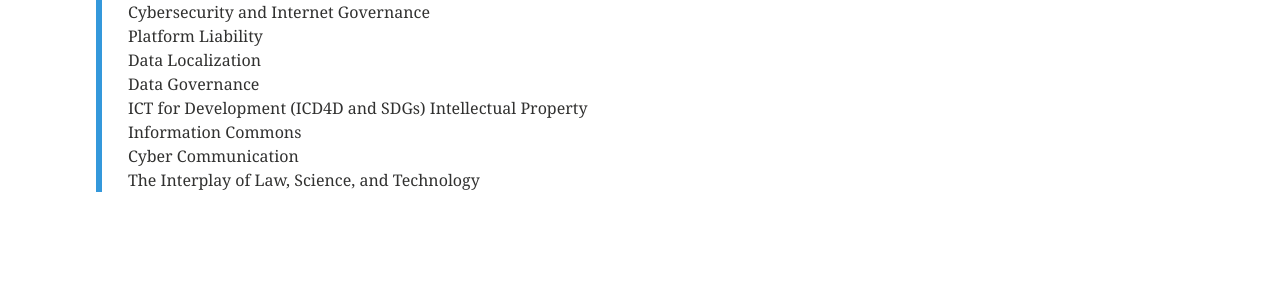
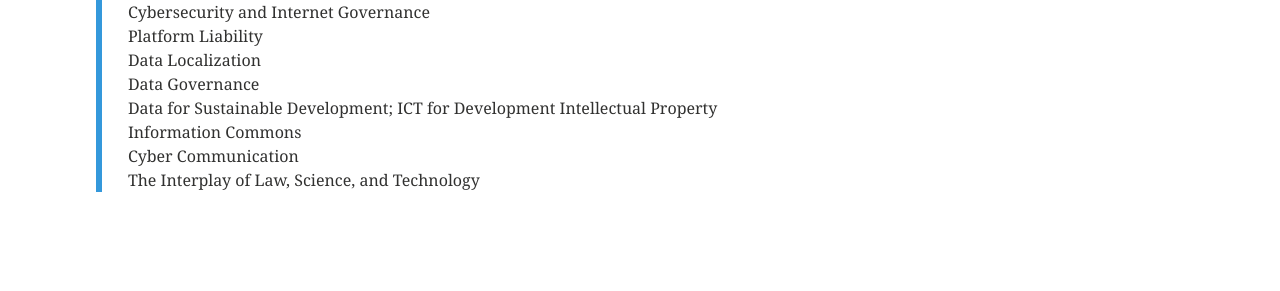
Before and after one commit to eunchangchoi/eunchangchoi.github.io, a Jekyll site: the page built from index.md, in a window 1280 px wide. Shown: the part 1196-1487 px from the top of the page. Built offline with Jekyll 4.4.1, drawn with Linux system fonts in a browser that asks for light colours.

Commit message:
Update index.md

```diff
--- a/index.md
+++ b/index.md
@@ -31,7 +31,7 @@ ACADEMIC INTERESTS<br>
   Platform Liability <br>
   Data Localization <br>
   Data Governance <br>
-  ICT for Development (ICD4D and SDGs)
+  Data for Sustainable Development; ICT for Development
   Intellectual Property<br>
   Information Commons <br>
   Cyber Communication <br>
```
